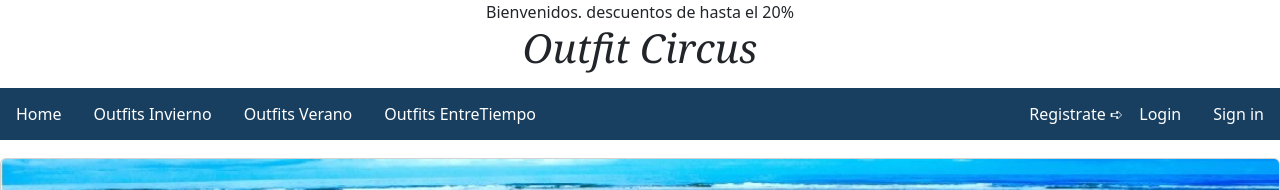
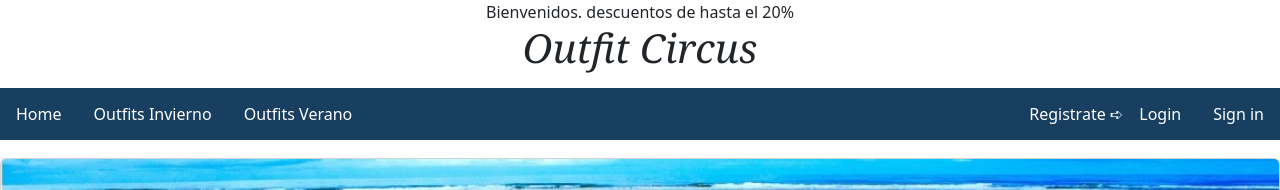
Before and after one commit to Lordsoro/projecteReact, a React (Create React App) app: page / in a window 1280 px wide. Shown: the top 190 px of the page. Built offline with nearby package versions, Linux system fonts and the light colour scheme.

Commit message:
Update Navbar.js

```diff
--- a/src/components/Navbar.js
+++ b/src/components/Navbar.js
@@ -39,7 +39,6 @@ export default function Navbar() {
                             <li id='logo' onClick={handleMenuClick}><Link to="/">Home</Link></li>
                             <li onClick={handleMenuClick}><Link to='/invierno'>Outfits Invierno</Link></li>
                             <li onClick={handleMenuClick}><Link to="/verano">Outfits Verano</Link></li>
-                            <li onClick={handleMenuClick}><Link to="/primavera">Outfits EntreTiempo</Link></li>
                         </div>
                         <div className="navbar-nav ms-auto">
                             {user ? (
```
